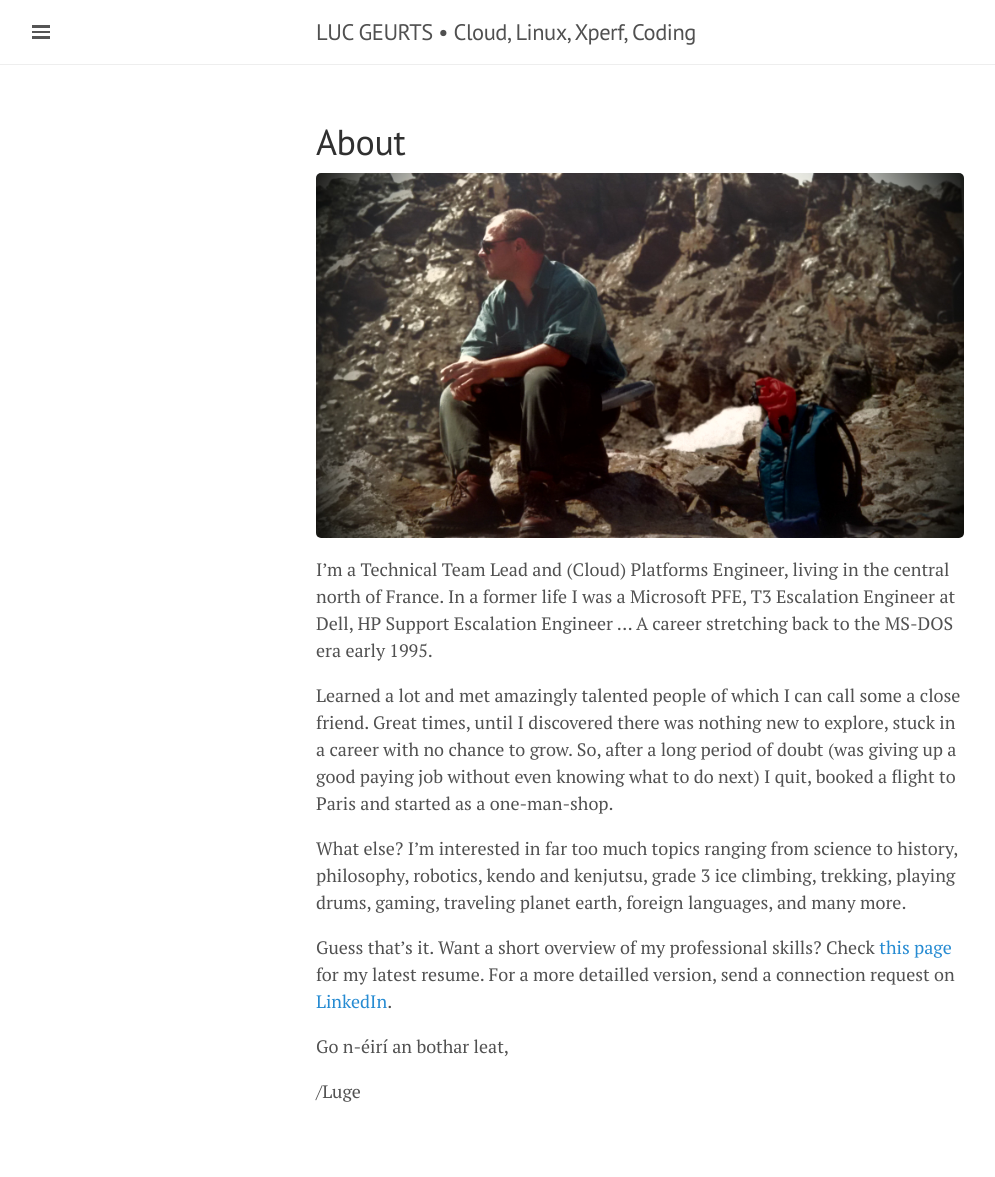
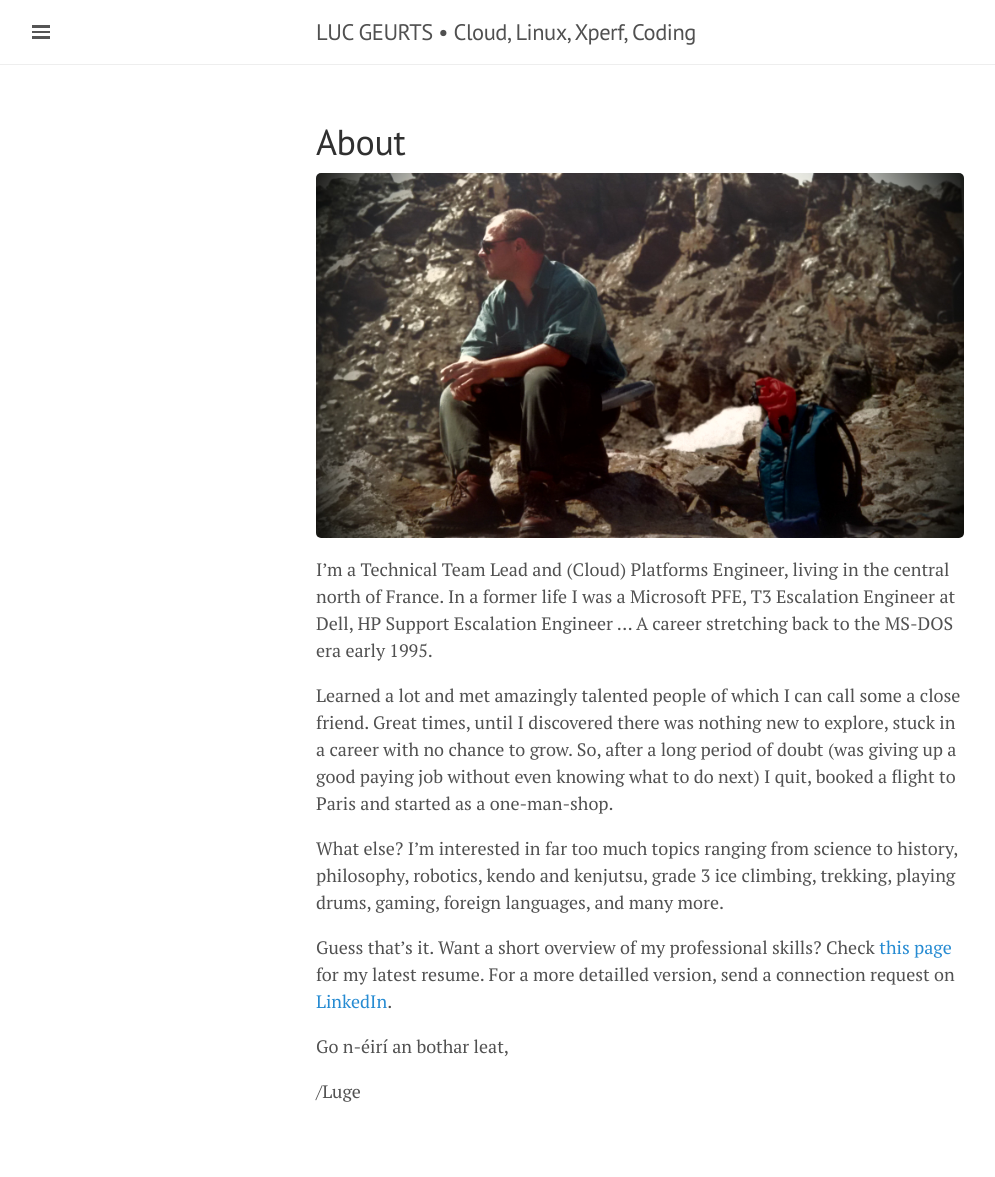
Before and after one commit to lgeurts/lgeurts.github.io, a Jekyll site: the page built from about.md, in a window 1280 px wide. Shown: the whole page, without its empty margins (0-995 px from the left). Built offline with Jekyll 4.4.1, drawn with Linux system fonts in a browser that asks for light colours; nearby versions of some CDN libraries.

Commit message:
Update about.md

```diff
--- a/about.md
+++ b/about.md
@@ -10,7 +10,7 @@
 
 Learned a lot and met amazingly talented people of which I can call some a close friend. Great times, until I discovered there was nothing new to explore, stuck in a career with no chance to grow. So, after a long period of doubt (was giving up a good paying job without even knowing what to do next) I quit, booked a flight to Paris and started as a one-man-shop.
 
-What else? I'm interested in far too much topics ranging from science to history, philosophy, robotics, kendo and kenjutsu, grade 3 ice climbing, trekking, playing drums, gaming, traveling planet earth, foreign languages, and many more.
+What else? I'm interested in far too much topics ranging from science to history, philosophy, robotics, kendo and kenjutsu, grade 3 ice climbing, trekking, playing drums, gaming, foreign languages, and many more.
 
 Guess that's it. Want a short overview of my professional skills? Check [this page](https://github.com/lgeurts/Resume/blob/master/Moderncv%20Resume%20Luc%20Geurts%20%28US%29.pdf) for my latest resume. For a more detailled version, send a connection request on [LinkedIn](https://www.linkedin.com/in/lucgeurts).
 
```
